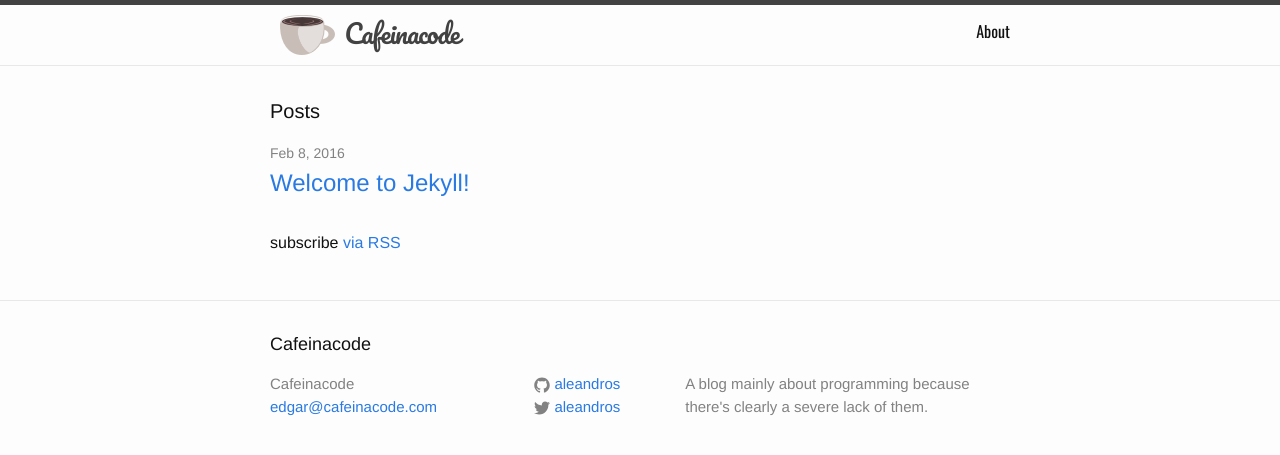
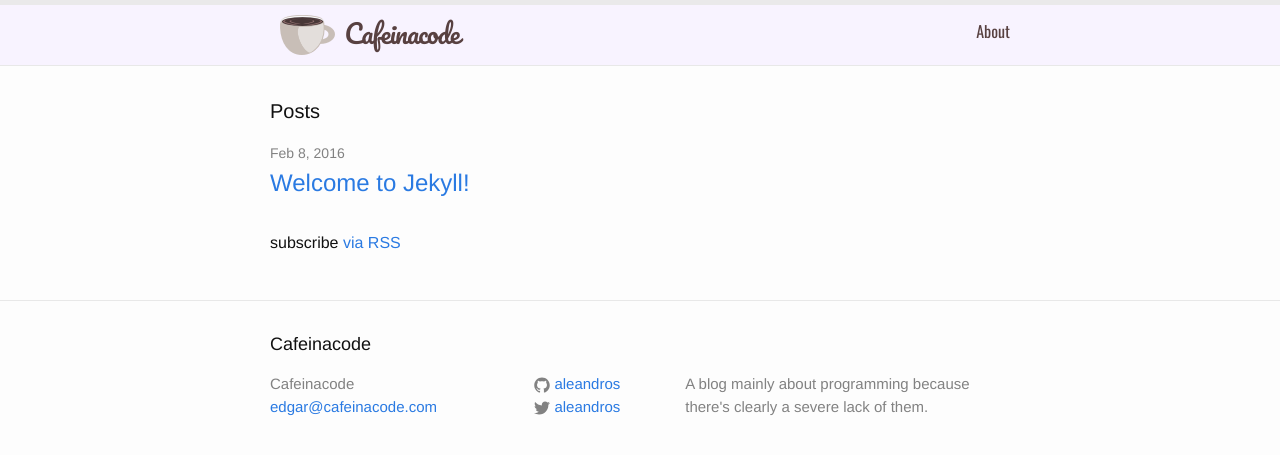
Before and after one commit to aleandros/aleandros.github.io, a Jekyll site: the page built from index.html, in a window 1280 px wide. Shown: the top 455 px of the page. Built offline with Jekyll 4.4.1, drawn with Linux system fonts in a browser that asks for light colours.

Commit message:
Customize header colors

```diff
--- a/_sass/_layout.scss
+++ b/_sass/_layout.scss
@@ -5,15 +5,28 @@
 @import url(https://fonts.googleapis.com/css?family=Oswald);
 
 /**
+ * Custom variables
+ */
+$brown-color: #584141;
+
+/**
  * Site header
  */
 .site-header {
-    border-top: 5px solid $grey-color-dark;
+    border-top: 5px solid #EAE9EA;
     border-bottom: 1px solid $grey-color-light;
     min-height: 56px;
+    background-color: #F8F3FF;
 
     // Positioning context for the mobile navigation icon
     position: relative;
+    a {
+	transition: all 0.3s ease-in;
+	&:hover {
+	    text-shadow: 1px 0px 10px #AFAF85;
+	    text-decoration: none;
+	}
+    }
 }
 
 .site-logo {
@@ -29,12 +42,13 @@
     letter-spacing: -1px;
     margin-bottom: 0;
     float: left;
+    color: $brown-color;
     font-family: 'Pacifico', cursive;
 
 
     &,
     &:visited {
-        color: $grey-color-dark;
+        color: $brown-color;
     }
 }
 
@@ -49,6 +63,7 @@
     .page-link {
         color: $text-color;
         line-height: $base-line-height;
+	color: $brown-color;
         font-family: 'Oswald', sans-serif;
         // Gaps between nav items, but not on the last one
         &:not(:last-child) {
```
